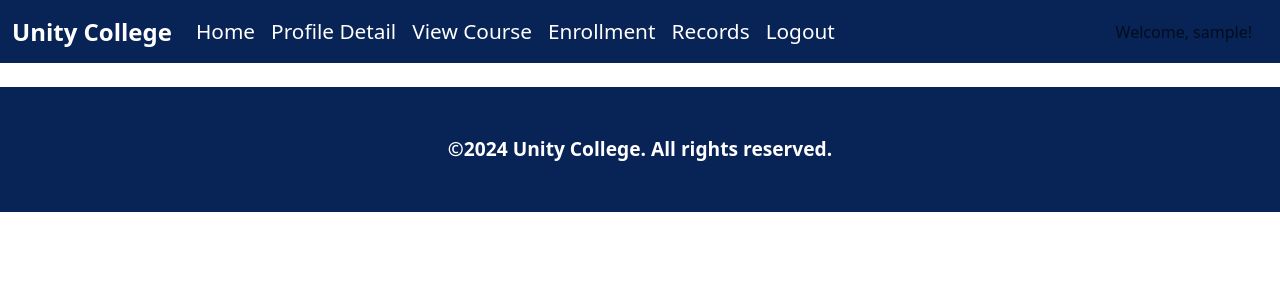
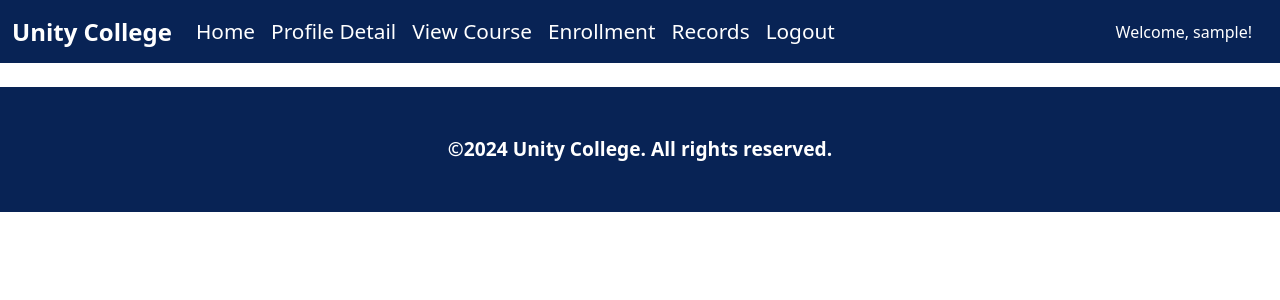
Before and after one commit to kyalsinhein/student_enrollment_system, a Flask app: template templates/layout.html in a window 1280 px wide. Shown: the top 300 px of the page. Run offline with Flask 3, Linux system fonts and the light colour scheme; the template is opened without the code that fills it: most values are stand-ins (such as "Sample title", 1, 10 or a date in 2020).

Commit message:
Fixing nav bar

```diff
--- a/static/css/layout.css
+++ b/static/css/layout.css
@@ -13,6 +13,9 @@
 .navbar-brand {
   color: white;
 }
+.navbar-text {
+  color: white;
+}
 .navbar-custom .navbar-nav .nav-link {
   color: white; /* Change this color to your desired text color */
 }
```
